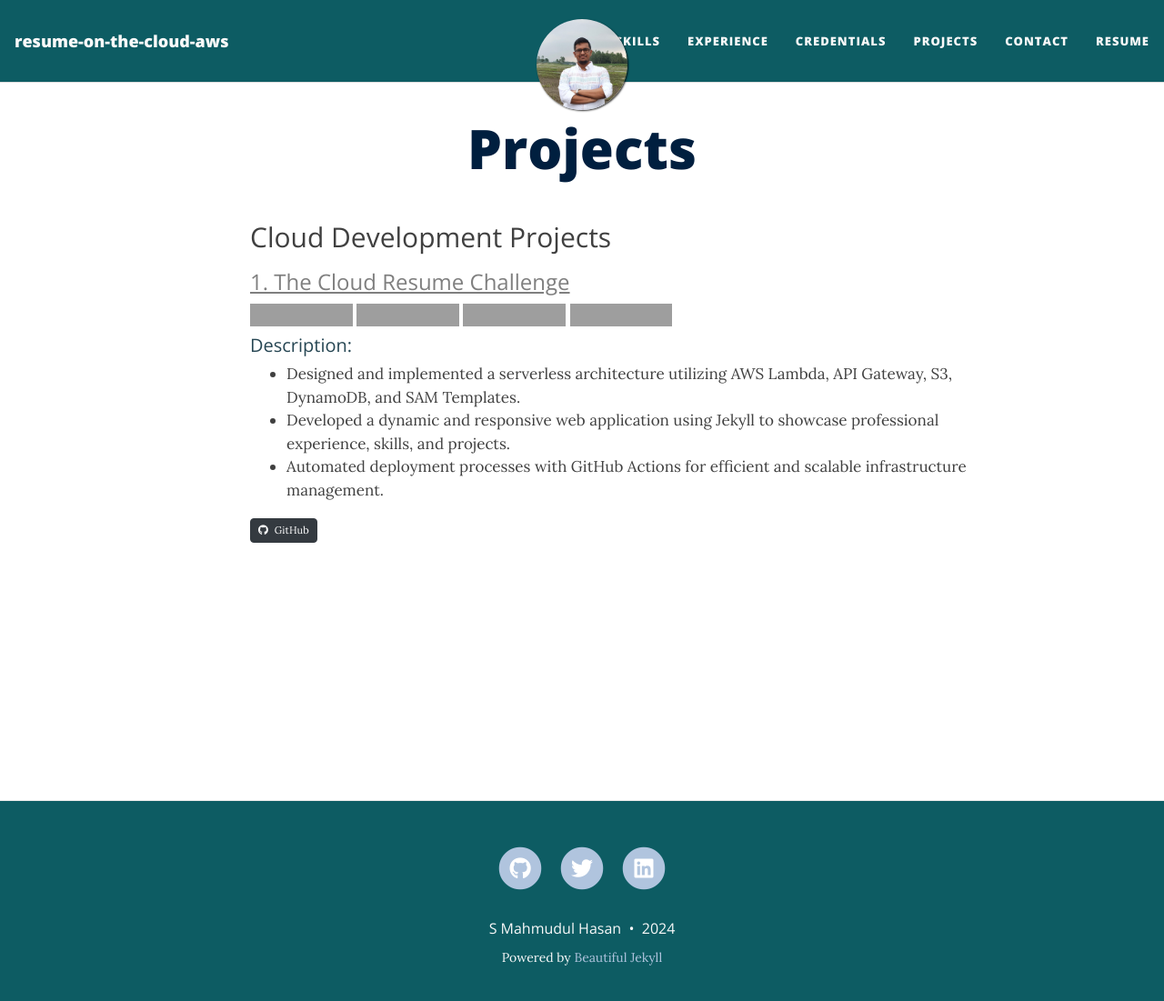
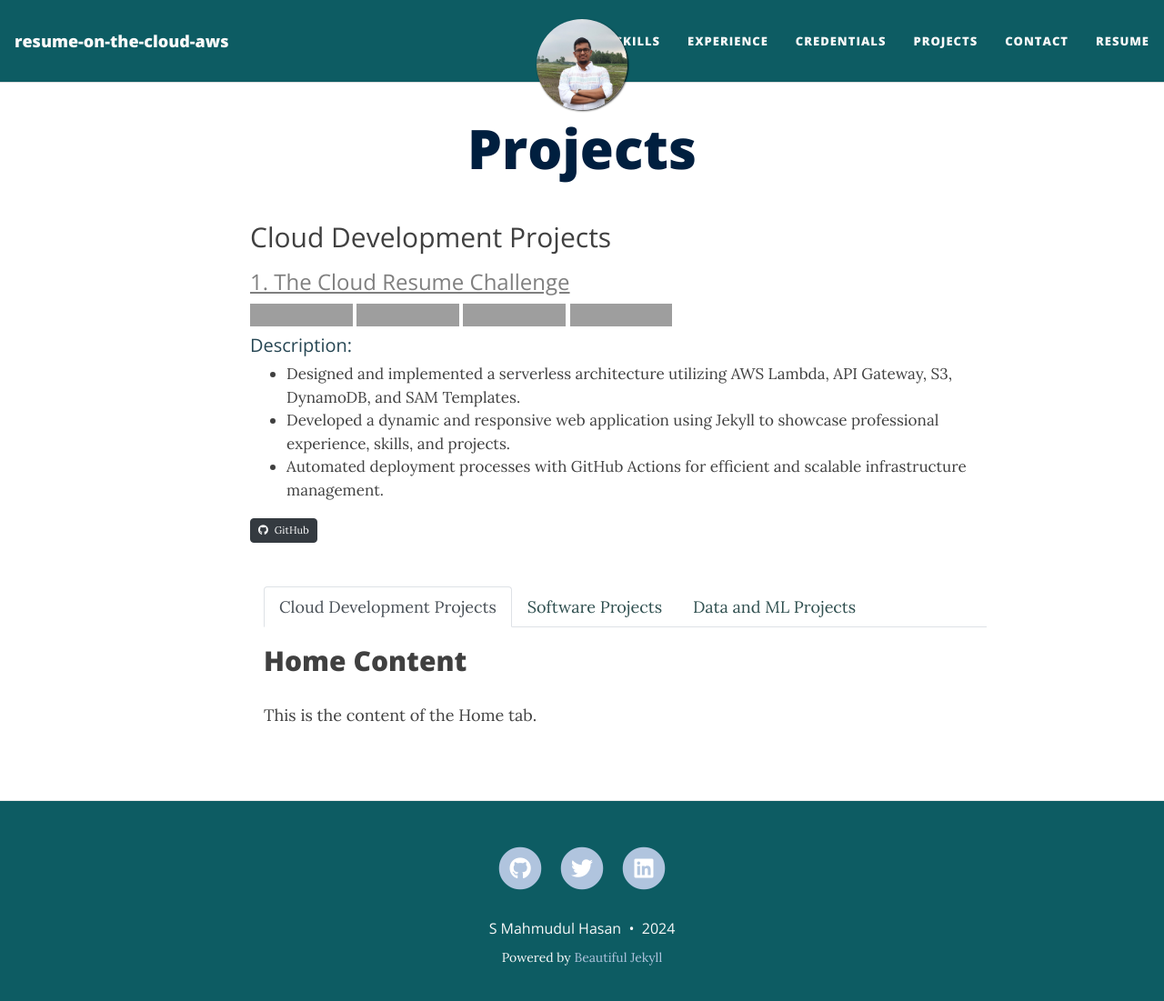
Before and after one commit to numan947/resume-on-the-cloud-aws, a Jekyll site: the page built from portfoliowebsite/projects.md, in a window 1280 px wide and 1114 px high, cut to the strip 0-1101 px from the top of the window. Shown: the whole strip at 91% size. Built offline with Jekyll 4.4.1, drawn with Linux system fonts in a browser that asks for light colours; nearby versions of some CDN libraries; grey boxes are pictures that could not be loaded.

Commit message:
Updating projects

```diff
--- a/portfoliowebsite/projects.md
+++ b/portfoliowebsite/projects.md
@@ -2,6 +2,7 @@
 layout: page
 title: Projects
 subtitle:
+full-width:
 ---
 <style>
    .btn-xs {
@@ -35,3 +36,32 @@ subtitle:
     <i class="fab fa-github mr-1"></i> GitHub
   </a>
 </div>
+
+
+<div class="container mt-5">
+  <ul class="nav nav-tabs" id="myTab" role="tablist">
+    <li class="nav-item">
+      <a class="nav-link active" id="home-tab" data-toggle="tab" href="#home" role="tab" aria-controls="home" aria-selected="true"><span style="font-weight:normal">Cloud Development Projects</span></a>
+    </li>
+    <li class="nav-item">
+      <a class="nav-link" id="profile-tab" data-toggle="tab" href="#profile" role="tab" aria-controls="profile" aria-selected="false">Software Projects</a>
+    </li>
+    <li class="nav-item">
+      <a class="nav-link" id="contact-tab" data-toggle="tab" href="#contact" role="tab" aria-controls="contact" aria-selected="false">Data and ML Projects</a>
+    </li>
+  </ul>
+  <div class="tab-content" id="myTabContent">
+    <div class="tab-pane fade show active" id="home" role="tabpanel" aria-labelledby="home-tab">
+      <h2>Home Content</h2>
+      <p>This is the content of the Home tab.</p>
+    </div>
+    <div class="tab-pane fade" id="profile" role="tabpanel" aria-labelledby="profile-tab">
+      <h2>Profile Content</h2>
+      <p>This is the content of the Profile tab.</p>
+    </div>
+    <div class="tab-pane fade" id="contact" role="tabpanel" aria-labelledby="contact-tab">
+      <h2>Contact Content</h2>
+      <p>This is the content of the Contact tab.</p>
+    </div>
+  </div>
+</div>
```
